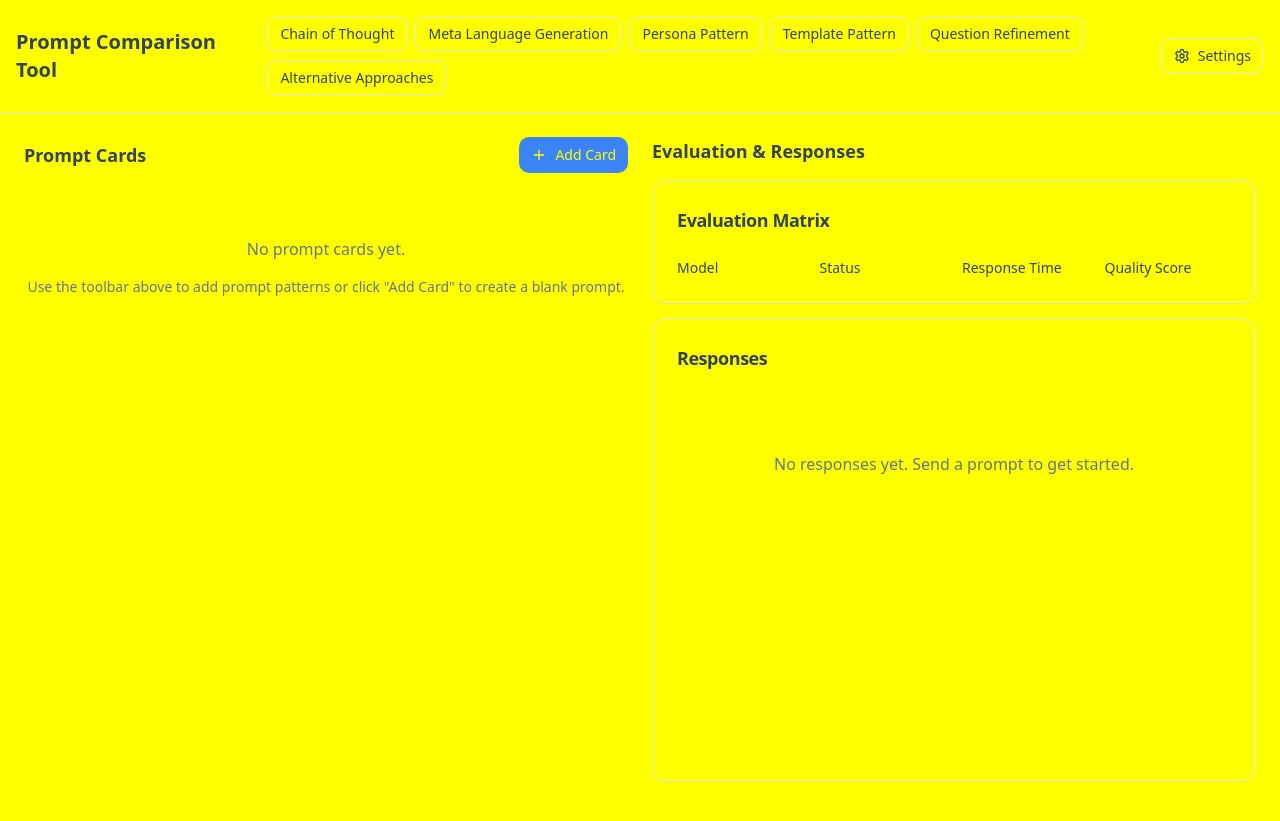
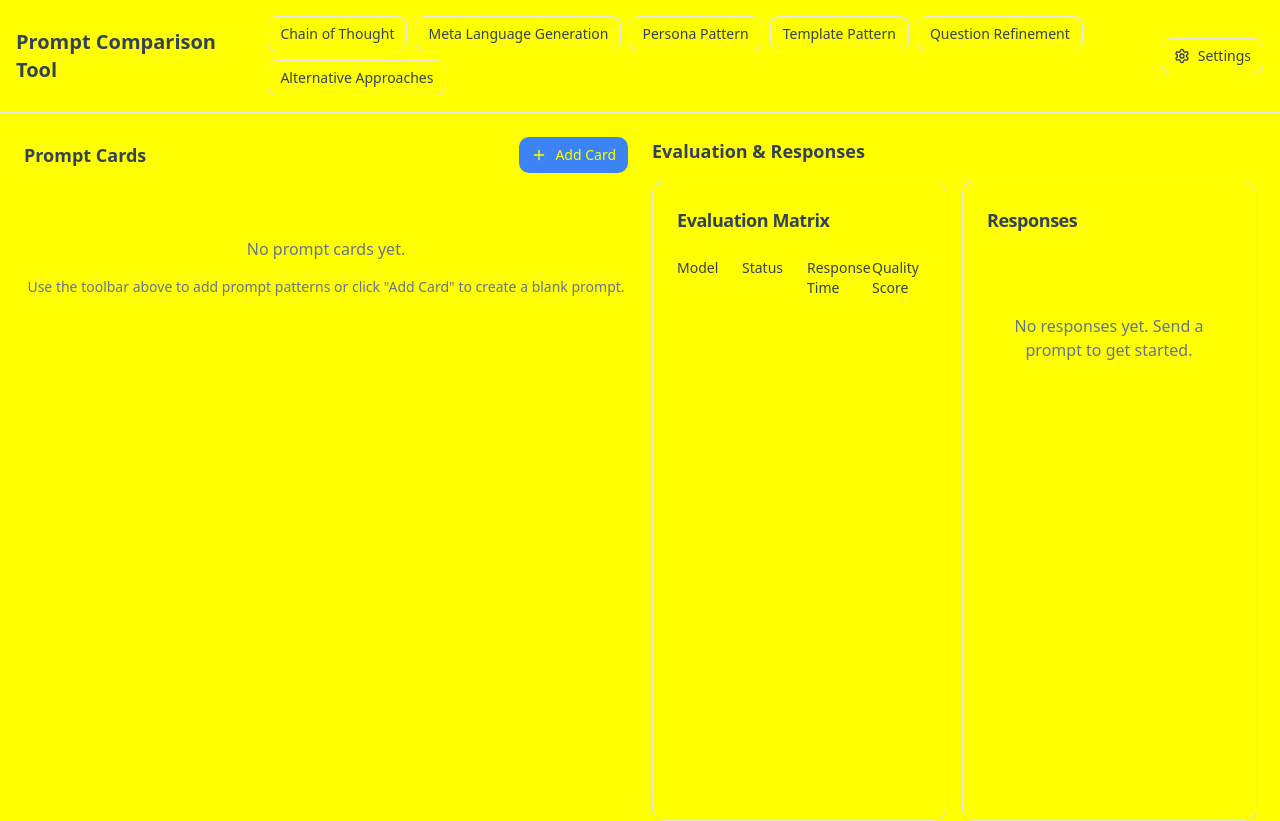
Before and after one commit to Steosumit/llm-compare-hub, a React (Vite) app: page / in a window 1280 px wide. Built offline with nearby package versions, Linux system fonts and the light colour scheme.

Commit message:
Adjust layout for responses
Ensure evaluation and responses are side-by-side with prompt cards, not below them.

```diff
--- a/src/components/EvaluationPanel.tsx
+++ b/src/components/EvaluationPanel.tsx
@@ -26,7 +26,7 @@ export function EvaluationPanel({ responses }: EvaluationPanelProps) {
   };
 
   return (
-    <div className="space-y-4">
+    <div className="grid grid-cols-1 lg:grid-cols-2 gap-4 h-full">
       {/* Evaluation Matrix */}
       <Card>
         <CardHeader>
@@ -60,12 +60,12 @@ export function EvaluationPanel({ responses }: EvaluationPanelProps) {
       </Card>
 
       {/* Responses */}
-      <Card className="flex-1">
+      <Card className="h-full flex flex-col">
         <CardHeader>
           <CardTitle className="text-lg">Responses</CardTitle>
         </CardHeader>
-        <CardContent className="p-0">
-          <ScrollArea className="h-96">
+        <CardContent className="p-0 flex-1">
+          <ScrollArea className="h-full">
             <div className="p-6 space-y-4">
               {responses.length === 0 ? (
                 <div className="text-center text-muted-foreground py-8">
```
